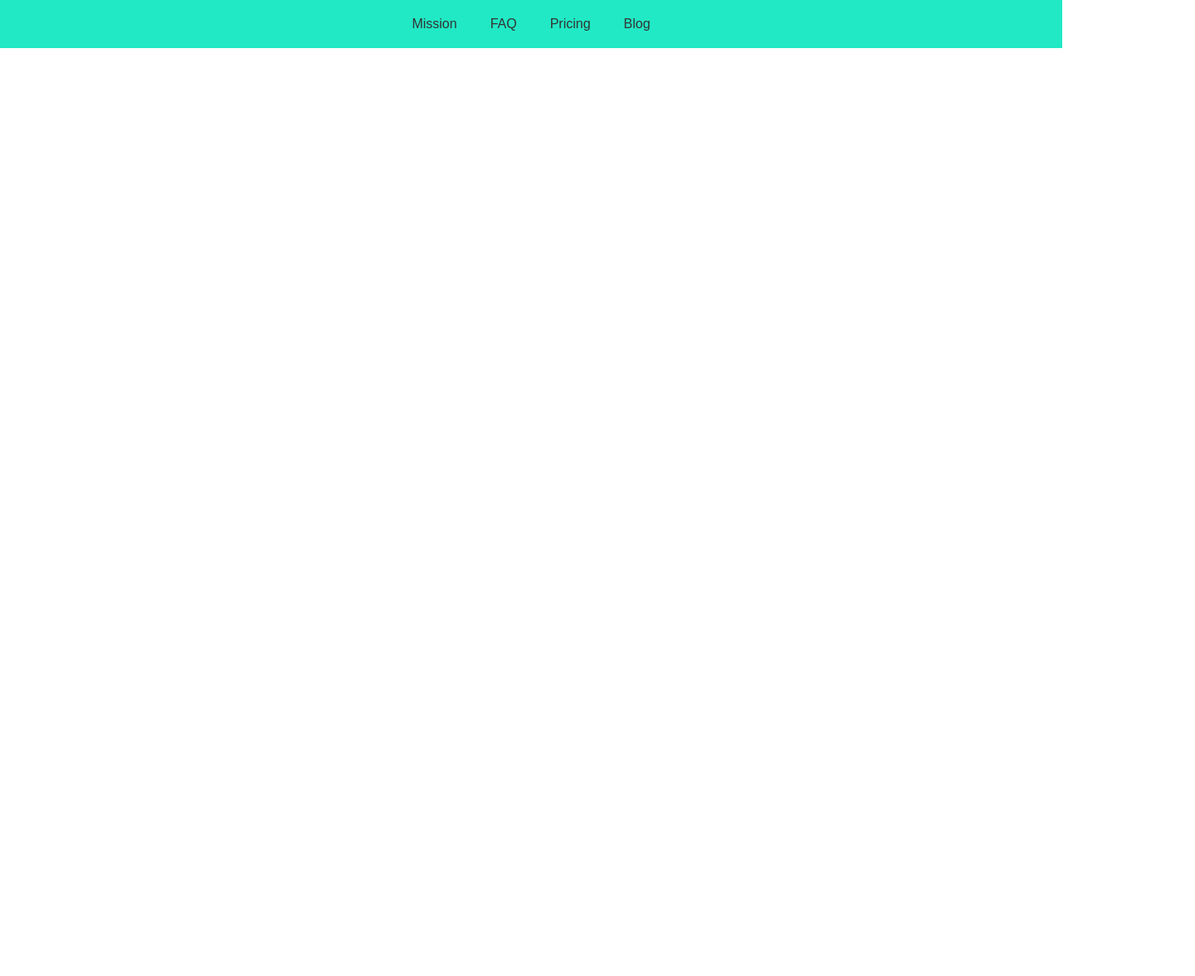
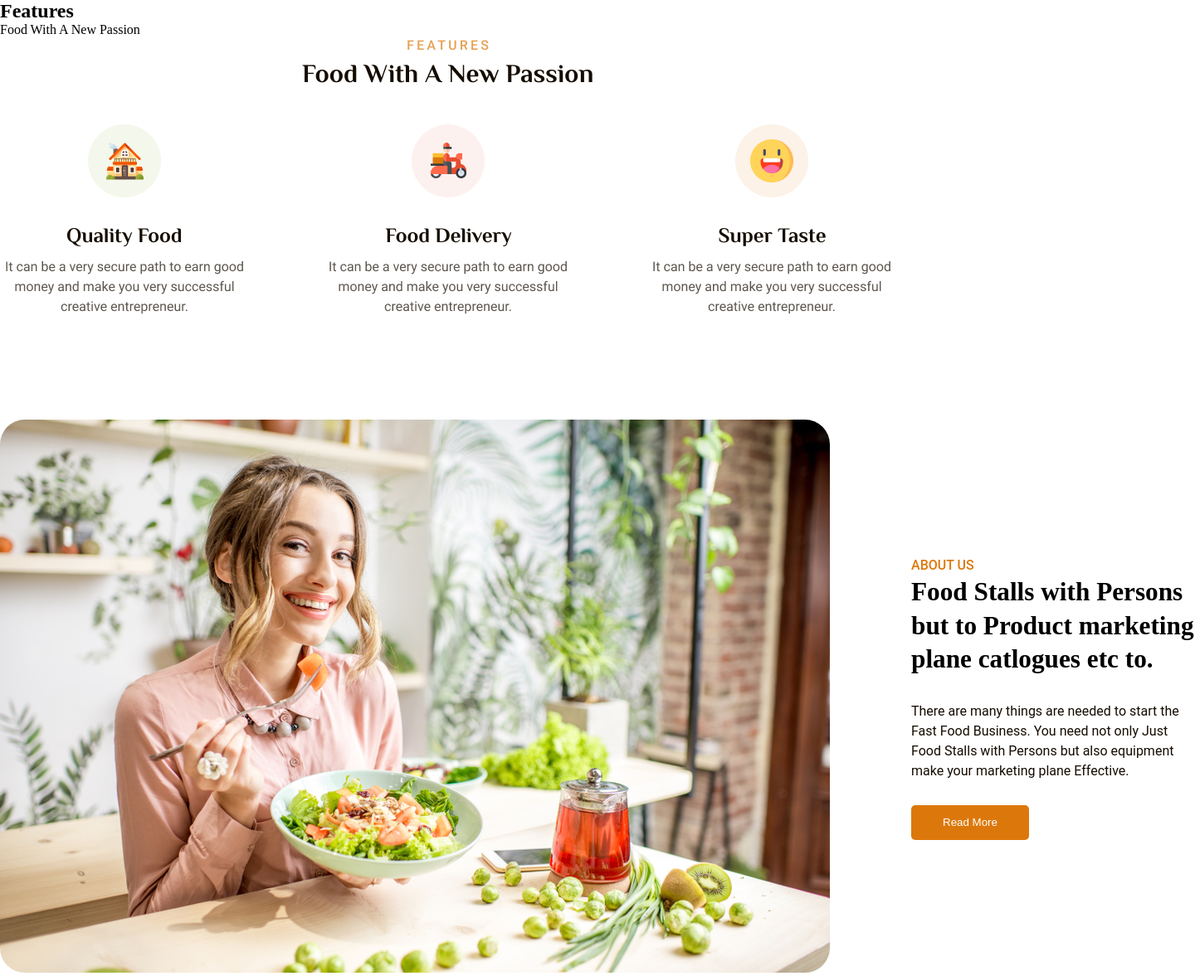
Before and after one commit to Mohinur10/untitled2, a plain HTML site: page index.html in a window 1280 px wide. Shown: the whole page at 83% size, 1440 px wide, since content can reach past the window. Before the commit the page ends 800 px from the top, so only its background shows below. Drawn offline with Linux system fonts and the light colour scheme.

Commit message:
men section qismini qildim

```diff
--- a/index.html
+++ b/index.html
@@ -7,13 +7,41 @@
   <link rel="stylesheet" href="style.css" />
 </head>
 <body>
-  <nav class="navbar">
-    <ul class="nav-left">
-      <li><a href="#">Mission</a></li>
-      <li><a href="#">FAQ</a></li>
-      <li><a href="#">Pricing</a></li>
-      <li><a href="#">Blog</a></li>
-    </ul>
-  </nav>
+  <section class="feat">
+     <div class="container">
+        <h1 class="feat__title">
+            Features
+        </h1>
+        <p class="feat__text">
+            Food With A New Passion
+        </p>
+        <div class="feat__parent">
+            <img class="images" src="./img/Features (1).png" alt="">
+        </div>
+     </div>
+  </section>
+  <section class="abaut">
+    <div class="container">
+       <div class="abaut__parent">
+        <div class="abaut__left">
+            <img class="abaut__img" src="./img/feateres4.jpg" alt="">
+        </div>
+        <div class="abaut__right">
+            <h1 class="abaut__title">
+              About us
+            </h1>
+            <h1 class="abaut__tipt">
+              Food Stalls with Persons but to Product marketing plane catlogues etc to.
+            </h1>
+            <p class="abaut__read">
+              There are many things are needed to start the Fast Food Business. You need not only Just Food Stalls with Persons but also equipment make your marketing plane Effective.
+            </p>
+            <button class="abaut__btn">
+              Read More
+            </button>
+        </div>
+       </div>
+    </div>
+  </section>
 </body>
 </html>
--- a/style.css
+++ b/style.css
@@ -1,38 +1,55 @@
-* {
+*{
     margin: 0;
     padding: 0;
     box-sizing: border-box;
   }
-
-  body {
-    font-family: sans-serif;
+.container{
+    width: 1440px;
+    margin: 0 auto;
 }
-
-  .navbar {
-    display: flex;
-    justify-content: center;
-    align-items: center;
-    padding: 20px;
-    background-color: #21E9C5
-
-
+.abaut__img{
+ border-radius: 30px;
+}
+.abaut__title{
+  font-family: Roboto;
+  font-weight: 500;
+  font-size: 16px;
+  line-height: 24px;
+  letter-spacing: 20%;
+  vertical-align: middle;
+  text-transform: uppercase;
+  color:  #DC780B;
 
 }
-
-  .navbar ul {
-    list-style: none;
+.abaut__parent{
  display: flex;
-    gap: 40px;
+ align-items: center;
+ justify-content: space-between;
+ gap: 98px;
 }
-
-  .navbar a {
-    text-decoration: none;
-    color: #333;
+.abaut__tipt{
+  font-family: Philosopher;
+font-weight: 700;
+font-size: 31.25px;
+line-height: 40.63px;
+margin-bottom: 30px;
+}
+.abaut__read{
+  font-family: Roboto;
+font-weight: 400;
 font-size: 16px;
-    font-weight: 500;
-    transition: color 0.3s;
+line-height: 24px;
+color: #150C01;
+margin-bottom: 29px;
 }
-
-  .navbar a:hover {
-    color: #007bff;
+.abaut__btn{
+  width: 142px;
+  height: 42px;
+  color: white;
+  background-color: #DC780B;
+  border: none;
+  border-radius: 5px;
 }
+.images{
+  margin-bottom: 123px;
+}
```
Also changed, not shown: img/Features (1).png (added), img/feateres4.jpg (added). Lines whose indentation alone changed are shown as unchanged.
